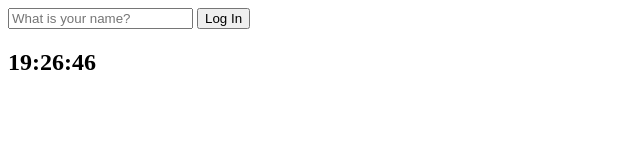
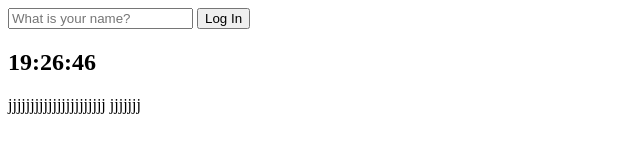
Before and after one commit to Duboo31/ToDoList, a plain HTML site: page index.html in a window 1280 px wide. Shown: the whole page, without its empty margins (0-640 px from the left). Drawn offline with Linux system fonts and the light colour scheme.

Commit message:
ADD QUOTES.JS

```diff
--- a/index.html
+++ b/index.html
@@ -15,9 +15,14 @@
   </form>
   <h2 id="clock">00:00:00</h2>
   <h1 id="greeting" class="hidden"></h1>
+  <div id="quote">
+    <span></span>
+    <span></span>
+  </div>
 
   <!-- js -->
-  <script src="/js/greetings.js"></script>
-  <script src="/js/clock.js"></script>
+  <script src="js/greetings.js"></script>
+  <script src="js/clock.js"></script>
+  <script src="js/quotes.js"></script>
 </body>
 </html>
--- /dev/null
+++ b/js/quotes.js
@@ -0,0 +1,50 @@
+const quotes = [
+  {
+    quote: "aaaaaaaaaaaaaaaaaaaa",
+    author: "aaaaaaaa"
+  },
+  {
+    quote: "bbbbbbbbbbbbbbb",
+    author: "bbbbb"
+  },
+  {
+    quote: "cccccccccccccccccc",
+    author: "ccccc"
+  },
+  {
+    quote: "dddddddddddddddddddddd",
+    author: "dddddd"
+  },
+  {
+    quote: "eeeeeeeeeeeeeeeeeeeeee",
+    author: "eeeeeeeee"
+  },
+  {
+    quote: "ffffffffffffffffffff",
+    author: "fffffff"
+  },
+  {
+    quote: "gggggggggggggggggggg",
+    author: "gggggggggggg"
+  },
+  {
+    quote: "hhhhhhhhhhhhhhhhh",
+    author: "hhhhhhhh"
+  },
+  {
+    quote: "iiiiiiiiiiiiiiiiii",
+    author: "iiiiiiii"
+  },
+  {
+    quote: "jjjjjjjjjjjjjjjjjjjjjj",
+    author: "jjjjjjj"
+  },
+];
+
+const quote = document.querySelector('#quote span:first-child');
+const author = document.querySelector('#quote span:last-child');
+
+const todaysQuote = quotes[Math.floor(Math.random() * quotes.length)];
+
+quote.innerText = todaysQuote.quote;
+author.innerText = todaysQuote.author;
```
